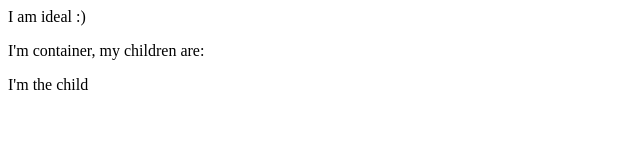
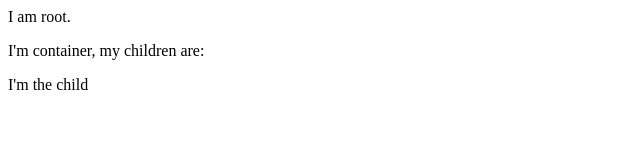
Before and after one commit to Haroenv/nuxt-prefetch-test, a Nuxt app: page / in a window 1280 px wide. Shown: the top 160 px of the page, without its empty margins (0-640 px from the left). Built offline with nearby package versions, Linux system fonts and the light colour scheme.

Commit message:
better txt

```diff
--- a/pages/index.vue
+++ b/pages/index.vue
@@ -1,6 +1,6 @@
 <template>
   <div class="container">
-    I am ideal :)
+    I am root.
     <AisContainer>
       <AisChild :something="dynamic" />
     </AisContainer>
```
